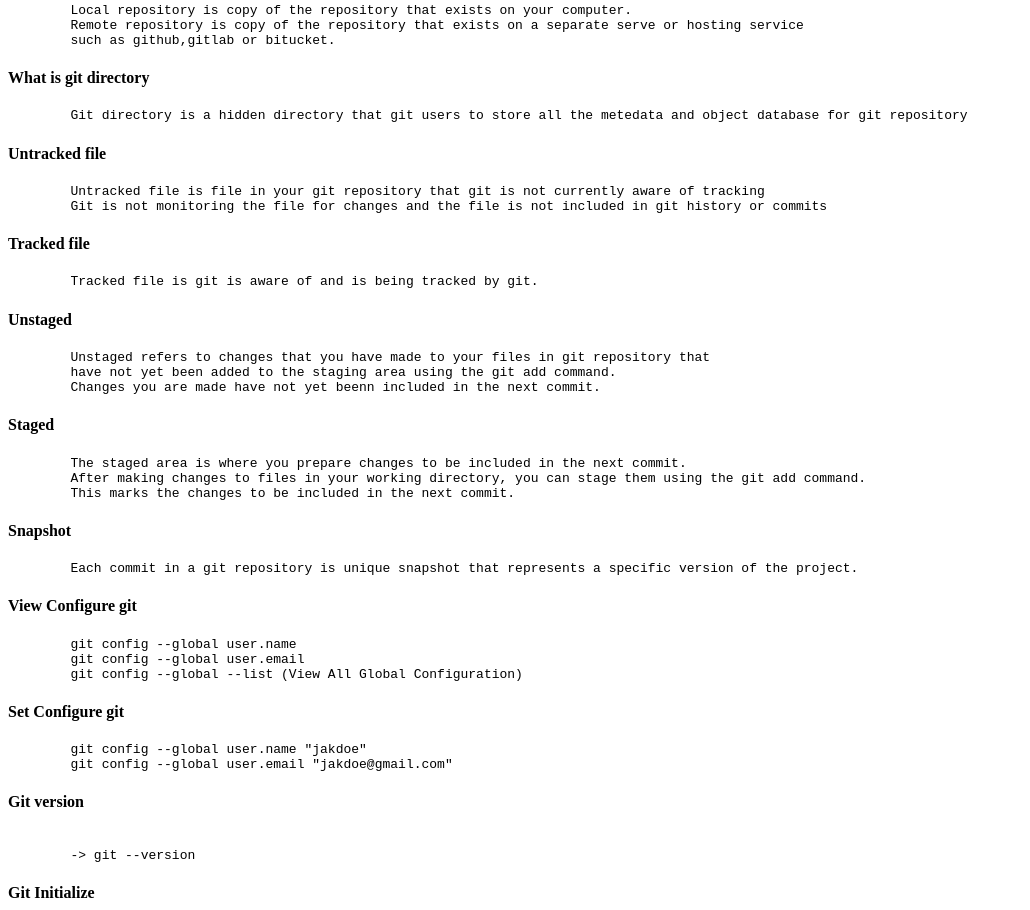
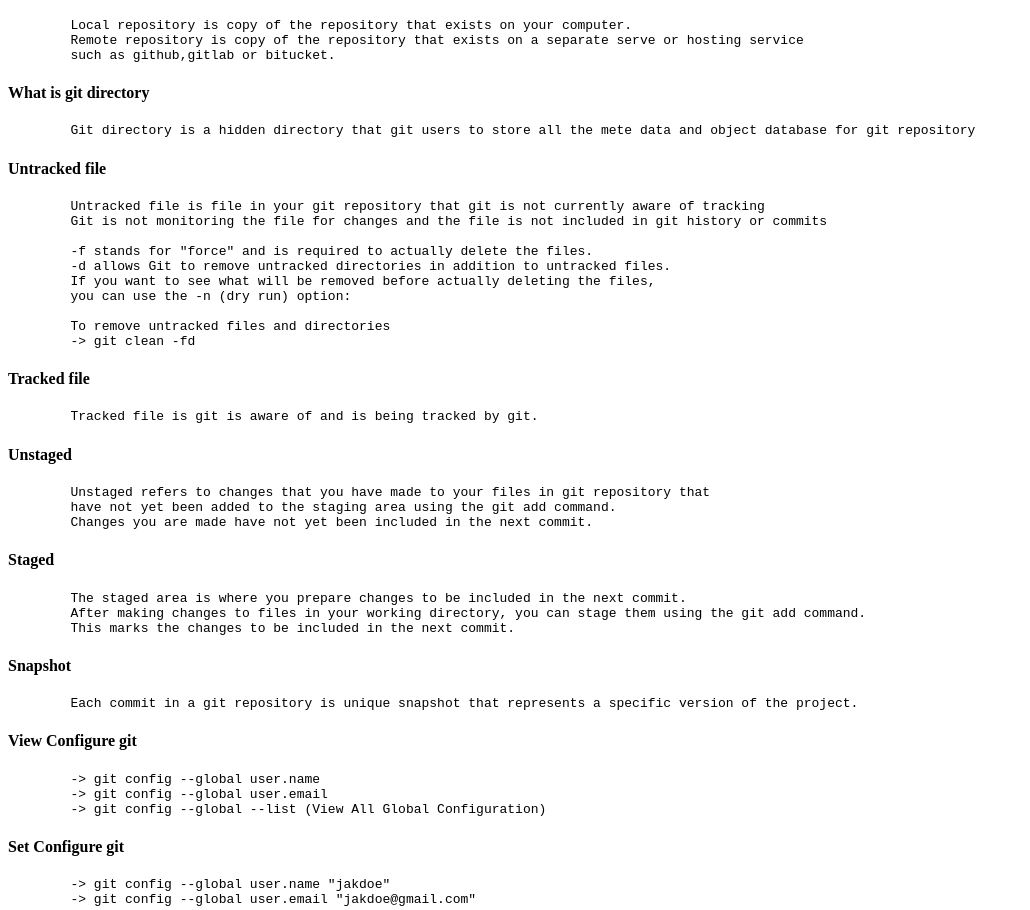
Before and after one commit to parasshah438/git-cheatsheet, a plain HTML site: page git.html in a window 1280 px wide. Shown: the part 1258-2168 px from the top of the page, without its empty margins (0-1030 px from the left). Drawn offline with Linux system fonts and the light colour scheme.

Commit message:
Code update

```diff
--- a/git.html
+++ b/git.html
@@ -31,14 +31,15 @@
 </pre>
 <h4>Different between git & github</h4>
 <pre>
-	Git is a distributed version control system for tracking changes in source code during software development.
+	Git is a distributed version control system for tracking changes.
 	Git is a version control system to track changes in source code
 	Git is a tool that's used to manage multiple versions of source code edits that are
 	then transferred to files in a Git repository
 	Git is a tool that a developer installs locally on their computer
 </pre>
 <pre>
-	GitHub is a web-based Git repository hosting service that offers all of the distributed revision control
+	GitHub is a web-based Git repository hosting service that offers
+	all of the distributed revision control
 	and source code management functionality of Git as well as adding its own features
 	It is a collaboration and version control platform for storing and managing code
 	GitHub is a centralized source code hosting service
@@ -80,12 +81,20 @@
 </pre>
 <h4>What is git directory</h4>
 <pre>
-	Git directory is a hidden directory that git users to store all the metedata and object database for git repository
+	Git directory is a hidden directory that git users to store all the mete data and object database for git repository
 </pre>
 <h4>Untracked file</h4>
 <pre>
 	Untracked file is file in your git repository that git is not currently aware of tracking
 	Git is not monitoring the file for changes and the file is not included in git history or commits
+
+	-f stands for "force" and is required to actually delete the files.
+	-d allows Git to remove untracked directories in addition to untracked files.
+	If you want to see what will be removed before actually deleting the files,
+	you can use the -n (dry run) option:
+
+	To remove untracked files and directories
+	-> git clean -fd
 </pre>
 <h4>Tracked file</h4>
 <pre>
@@ -95,7 +104,7 @@
 <pre>
 	Unstaged refers to changes that you have made to your files in git repository that
 	have not yet been added to the staging area using the git add command.
-	Changes you are made have not yet beenn included in the next commit.
+	Changes you are made have not yet been included in the next commit.
 </pre>
 <h4>Staged</h4>
 <pre>
@@ -109,14 +118,14 @@
 </pre>
 <h4>View Configure git</h4>
 <pre>
-	git config --global user.name
-	git config --global user.email
-	git config --global --list (View All Global Configuration)
+	-> git config --global user.name
+	-> git config --global user.email
+	-> git config --global --list (View All Global Configuration)
 </pre>
 <h4>Set Configure git</h4>
 <pre>
-	git config --global user.name "jakdoe"
-	git config --global user.email "jakdoe@gmail.com"
+	-> git config --global user.name "jakdoe"
+	-> git config --global user.email "jakdoe@gmail.com"
 </pre>
 <h4>Git version</h4>
 <pre>
@@ -137,7 +146,7 @@
 	Make a local copy of the server repository.
 	-> git clone project url (remote Url)
 </pre>
-<h4>Git status </h4>
+<h4>Git status</h4>
 <pre>
 	Displays the status of your working directory. Options include new, staged, and
 	modified files. It will retrieve branch name, current commit identifier, and changes pending commit.
@@ -149,7 +158,7 @@
 	such as commits, tags, trees, and blobs.
 	-> git show
 </pre>
-<h4>Git remote </h4>
+<h4>Git remote</h4>
 <pre>
 	Once everything is ready on our local system, we can start pushing our code to the
 	remote (central) repository of the project.
@@ -317,7 +326,7 @@
 	The command combines the changes from one branch to another branch.
 	-> git merge branch_name
 </pre>
-<h4>Git remote  </h4>
+<h4>Git remote</h4>
 <pre>
 	The git remote command is used to create, view, and delete connections to other repositories.
 	-> git remote add origin address
@@ -326,17 +335,25 @@
 <pre>
 	Revert is used to revert some changes.
 	The git revert command is used to apply revert operation. It is an undo type command.
-	Revert is the command we use when we want to take a
-	previous commit and add it as a new commit, keeping the log intact.
+
+	To revert all the changes in your working directory
+	-> git checkout -- .
+
+	To revert a specific file
+	-> git checkout -- user.php
+
+	To revert a specific commit
+	-> git revert commit_id
 </pre>
-<h4>Git rm </h4>
+<h4>Git rm</h4>
 <pre>
 	This command is used to delete a specific file from the current working directory and stages the deletion.
 	Dleting a specific file from the  current working directory and stages the deletion.
 	git rm [filename]
+
 	-> git rm test.php
 </pre>
-<h4>Git stash </h4>
+<h4>Git stash</h4>
 <pre>
 </pre>
 <h4>Git cherry pick </h4>
@@ -347,12 +364,13 @@
 	Cherry-pick is a useful tool, but always it is not a good option.
 	We want to merge a whole branch into another branch. You only need to pick one or two specific commits.
 	To pick some changes into your main project branch from other branches is called cherry-picking.
+
 	-> git cherry-pick commit id
 	-> git cherry-pick 776a7cb605b5f1281f963ea39f70a194f15a92b1
 </pre>
 <h4>How to check new branch is created from which branch</h4>
 <pre>
-	git show-branch --current
+	-> git show-branch --current
 </pre>
 <h4>Git merge and git rebase</h4>
 <pre>
```
Also changed, not shown: 1 other file.
